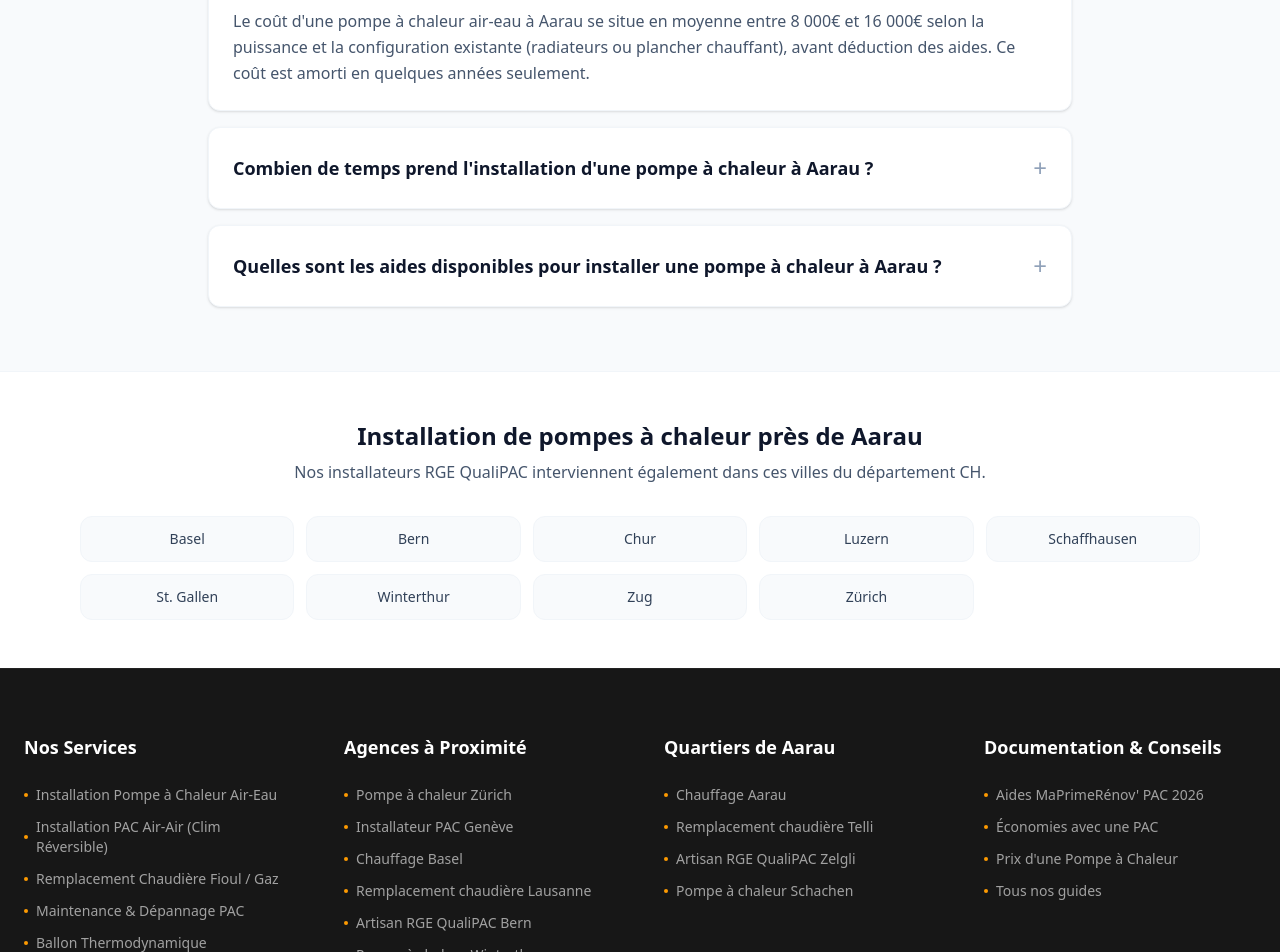
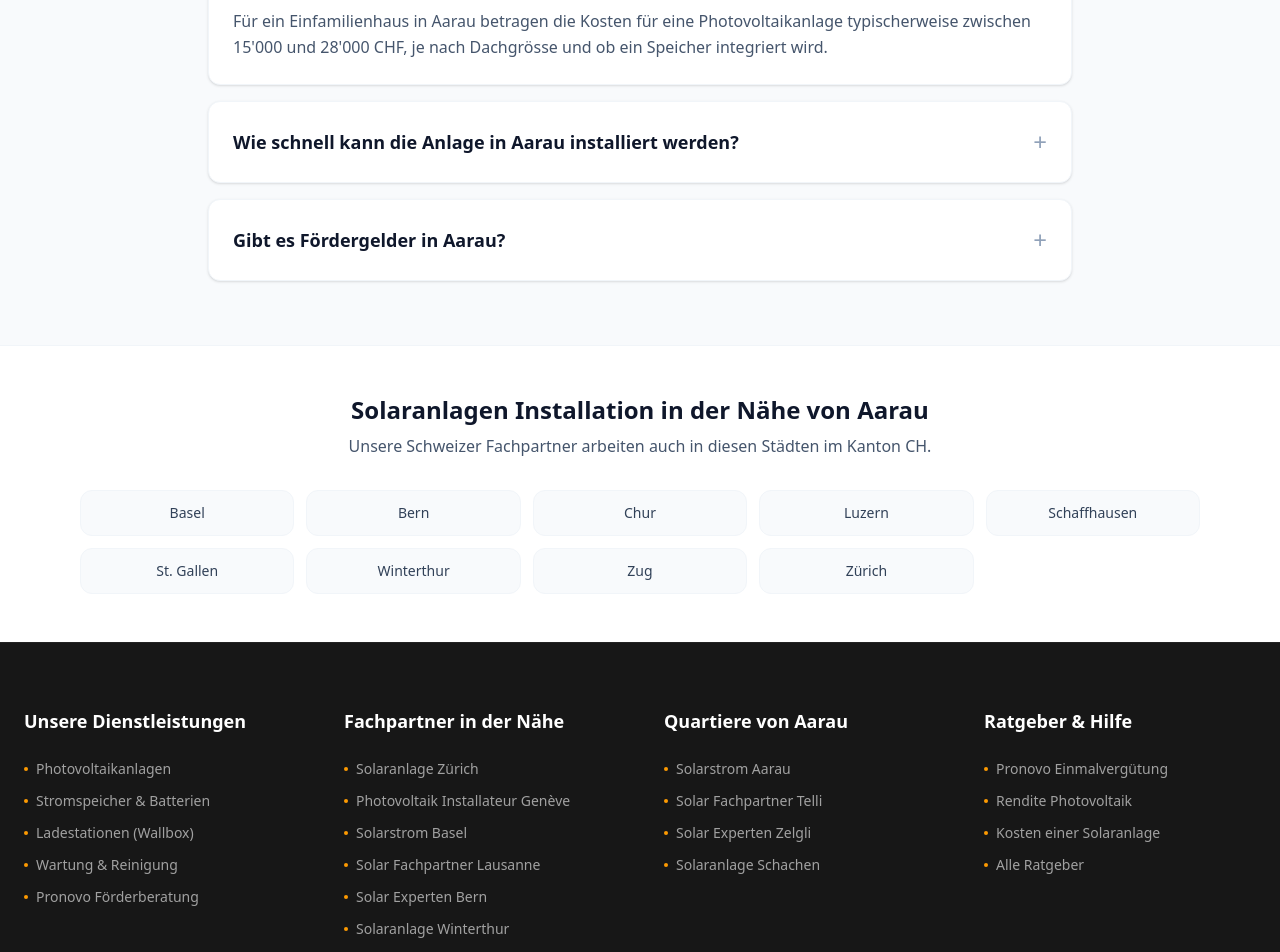
Before and after one commit to tuangiangluong-afk/solarexperte.ch, a Next.js app: page /ville/aarau in a window 1280 px wide. Shown: the part 3340-4292 px from the top of the page. Built offline with nearby package versions, Linux system fonts and the light colour scheme.

Commit message:
fix: Translate UI components for pSEO pages (FAQ, Mesh, VillesVoisines)

```diff
--- a/src/components/InternalMesh.tsx
+++ b/src/components/InternalMesh.tsx
@@ -13,7 +13,6 @@ interface InternalMeshProps {
 export function InternalMesh({ city, config }: InternalMeshProps) {
     const neighborhoods = (config as any)?.neighborhoods || (config as any)?.quartiers || [];
 
-    // Geographically nearby partner cities for linking
     const rawNearby = config ? getNearbyCities(config.slug, 12) : [];
     const slugs = new Set();
     const nearbyCities = rawNearby.filter(city => {
@@ -22,14 +21,13 @@ export function InternalMesh({ city, config }: InternalMeshProps) {
         return true;
     });
 
-    // Varied Anchor Logic
     function getVariedAnchor(name: string, index: number) {
         const variations = [
-            `Pompe à chaleur ${name}`,
-            `Installateur PAC ${name}`,
-            `Chauffage ${name}`,
-            `Remplacement chaudière ${name}`,
-            `Artisan RGE QualiPAC ${name}`
+            `Solaranlage ${name}`,
+            `Photovoltaik Installateur ${name}`,
+            `Solarstrom ${name}`,
+            `Solar Fachpartner ${name}`,
+            `Solar Experten ${name}`
         ];
         return variations[index % variations.length];
     }
@@ -38,16 +36,15 @@ export function InternalMesh({ city, config }: InternalMeshProps) {
         <section className="bg-neutral-900 border-t border-white/5 py-16 px-6">
             <div className="mx-auto max-w-7xl">
                 <div className="grid md:grid-cols-4 gap-12 text-left">
-                    {/* 1. Services */}
                     <div>
-                        <h4 className="text-white font-bold mb-6 text-lg">Nos Services</h4>
+                        <h4 className="text-white font-bold mb-6 text-lg">Unsere Dienstleistungen</h4>
                         <ul className="space-y-3">
                             {[
-                                "Installation Pompe à Chaleur Air-Eau",
-                                "Installation PAC Air-Air (Clim Réversible)",
-                                "Remplacement Chaudière Fioul / Gaz",
-                                "Maintenance & Dépannage PAC",
-                                "Ballon Thermodynamique"
+                                "Photovoltaikanlagen",
+                                "Stromspeicher & Batterien",
+                                "Ladestationen (Wallbox)",
+                                "Wartung & Reinigung",
+                                "Pronovo Förderberatung"
                             ].map((service, i) => (
                                 <li key={i}>
                                     <a href="#simulateur" className="text-neutral-400 hover:text-white transition text-sm flex items-center gap-2">
@@ -59,9 +56,8 @@ export function InternalMesh({ city, config }: InternalMeshProps) {
                         </ul>
                     </div>
 
-                    {/* 2. Villes à Proximité */}
                     <div>
-                        <h4 className="text-white font-bold mb-6 text-lg">Agences à Proximité</h4>
+                        <h4 className="text-white font-bold mb-6 text-lg">Fachpartner in der Nähe</h4>
                         <ul className="space-y-3">
                             {nearbyCities.slice(0, 6).map((city, i) => (
                                 <li key={city.slug}>
@@ -77,10 +73,9 @@ export function InternalMesh({ city, config }: InternalMeshProps) {
                         </ul>
                     </div>
 
-                    {/* 3. Quartiers / Zones (SEO Local) */}
                     <div>
                         <h4 className="text-white font-bold mb-6 text-lg">
-                            {config ? `Quartiers de ${config.city}` : "Zones d'intervention"}
+                            {config ? `Quartiere von ${config.city}` : "Einsatzgebiete"}
                         </h4>
                         <ul className="space-y-3">
                             {neighborhoods.slice(0, 8).map((quartier: string, i: number) => (
@@ -92,22 +87,19 @@ export function InternalMesh({ city, config }: InternalMeshProps) {
                                 </li>
                             ))}
                             {neighborhoods.length === 0 && (
-                                <li className="text-neutral-500 text-sm italic">Ganz {config?.city || "France"} et agglomération</li>
+                                <li className="text-neutral-500 text-sm italic">Ganzer Kanton und Umgebung</li>
                             )}
                         </ul>
                     </div>
 
-                    {/* 4. Guides & Aides */}
                     <div>
-                        <h4 className="text-white font-bold mb-6 text-lg">
-                            Documentation &amp; Conseils
-                        </h4>
+                        <h4 className="text-white font-bold mb-6 text-lg">Ratgeber & Hilfe</h4>
                         <ul className="space-y-3">
                             {[
-                                { label: "Aides MaPrimeRénov' PAC 2026", href: "/guides" },
-                                { label: "Économies avec une PAC", href: "/guides" },
-                                { label: "Prix d'une Pompe à Chaleur", href: "/guides" },
-                                { label: "Tous nos guides", href: "/guides" }
+                                { label: "Pronovo Einmalvergütung", href: "/guides/pronovo-foerderung-solaranlagen" },
+                                { label: "Rendite Photovoltaik", href: "/guides/rendite-solaranlage" },
+                                { label: "Kosten einer Solaranlage", href: "/guides/kosten-solaranlage" },
+                                { label: "Alle Ratgeber", href: "/guides" }
                             ].map((link, i) => (
                                 <li key={i}>
                                     <Link href={link.href} className="text-neutral-400 hover:text-white transition text-sm flex items-center gap-2">
--- a/src/components/LocalFAQ.tsx
+++ b/src/components/LocalFAQ.tsx
@@ -14,10 +14,10 @@ export function LocalFAQ({ site, segment }: LocalFAQProps) {
             <div className="container mx-auto px-4 max-w-4xl">
                 <div className="text-center mb-12">
                     <h2 className="text-3xl font-bold text-slate-900">
-                        Questions fréquentes à {city}
+                        Häufige Fragen in {city}
                     </h2>
                     <p className="text-slate-600 mt-3 text-lg">
-                        Tout savoir sur l&apos;installation de pompes à chaleur dans votre ville.
+                        Alles über Photovoltaik und Eigenverbrauch in Ihrer Gemeinde.
                     </p>
                 </div>
                 <div className="space-y-4">
@@ -42,10 +42,6 @@ export function LocalFAQ({ site, segment }: LocalFAQProps) {
     );
 }
 
-/**
- * Deterministic hash for a city name — produces a stable number
- * without relying on parseInt of department codes (which breaks on "MC", "2A", "2B").
- */
 function cityHash(city: string): number {
     let hash = 0;
     for (let i = 0; i < city.length; i++) {
@@ -54,58 +50,23 @@ function cityHash(city: string): number {
     return Math.abs(hash);
 }
 
-// Exported for SchemaJSON to generate FAQPage structured data
 export function getLocalFAQData(city: string, department: string | undefined, segment: "B2C" | "COPRO" | "ENTREPRISE") {
-    const dept = department || "votre département";
+    const dept = department || "";
     const h = cityHash(city);
+    const installCount = 40 + (h % 80);
 
-    if (segment === "COPRO") {
-        const coproCount = 8 + (h % 25);
     return [
         {
-                question: `Peut-on installer des pompes à chaleur en copropriété à ${city} ?`,
-                answer: `Oui, c'est tout à fait possible. Pour une copropriété à ${city}, on installe généralement soit des pompes à chaleur individuelles (avec l'accord de l'AG pour l'unité extérieure), soit une pompe à chaleur collective pour tout l'immeuble. Cela permet de réduire les factures de chauffage de 60% à 70%.`
+            question: `Wie viel kostet eine Solaranlage in ${city}?`,
+            answer: `Für ein Einfamilienhaus in ${city} betragen die Kosten für eine Photovoltaikanlage typischerweise zwischen 15'000 und 28'000 CHF, je nach Dachgrösse und ob ein Speicher integriert wird.`
         },
         {
-                question: `Quelles démarches pour un projet de pompe à chaleur en copropriété à ${city} ?`,
-                answer: `Nous réalisons d'abord une étude thermique et acoustique gratuite à ${city}. Ensuite, nous vous accompagnons pour présenter le projet au syndic de copropriété et obtenir le vote en assemblée générale (AG). Plus de ${coproCount} copropriétés du ${dept} nous ont fait confiance.`
+            question: `Wie schnell kann die Anlage in ${city} installiert werden?`,
+            answer: `Nach Genehmigung durch das lokale Elektrizitätswerk dauert die eigentliche Installation auf dem Dach in ${city} meist nur 2 Tage. Wir haben bereits ${installCount} Anlagen in Ihrer Region gebaut.`
         },
         {
-                question: `Existe-t-il des aides pour installer une pompe à chaleur en copropriété à ${city} ?`,
-                answer: `Oui, les copropriétés peuvent bénéficier du dispositif MaPrimeRénov' Copropriété, qui finance jusqu'à 30% à 45% du coût des travaux de chauffage selon le gain énergétique global obtenu, en plus des primes CEE et des aides locales.`
-            }
-        ];
-    } else if (segment === "ENTREPRISE") {
-        const entrepriseCount = 15 + (h % 35);
-        return [
-            {
-                question: `Quels sont les avantages des pompes à chaleur pour une entreprise à ${city} ?`,
-                answer: `Installer une pompe à chaleur dans vos locaux à ${city} permet de réduire significativement vos coûts de chauffage et de climatisation (système réversible), de valoriser votre patrimoine de bureau ou commercial et de répondre aux normes énergétiques actuelles. Plus de ${entrepriseCount} entreprises du ${dept} se sont équipées.`
-            },
-            {
-                question: `Quelles aides pour l'installation d'une pompe à chaleur professionnelle à ${city} ?`,
-                answer: `Les professionnels bénéficient du dispositif des Certificats d'Économie d'Énergie (CEE) pour le tertiaire et l'industrie, de financements de l'ADEME, ainsi que de subventions régionales spécifiques à la transition énergétique à ${city}.`
-            },
-            {
-                question: `Quel est le temps de retour sur investissement pour une entreprise à ${city} ?`,
-                answer: `Pour une pompe à chaleur professionnelle à ${city}, le retour sur investissement se situe généralement entre 4 et 7 ans grâce aux économies massives d'énergie réalisées au quotidien.`
-            }
-        ];
-    } else {
-        const installCount = 40 + (h % 80);
-        return [
-            {
-                question: `Quel est le prix d'une pompe à chaleur à ${city} ?`,
-                answer: `Le coût d'une pompe à chaleur air-eau à ${city} se situe en moyenne entre 8 000€ et 16 000€ selon la puissance et la configuration existante (radiateurs ou plancher chauffant), avant déduction des aides. Ce coût est amorti en quelques années seulement.`
-            },
-            {
-                question: `Combien de temps prend l'installation d'une pompe à chaleur à ${city} ?`,
-                answer: `L'installation technique à votre domicile à ${city} prend en général 1 à 2 jours. Nos artisans certifiés RGE QualiPAC réalisent la pose et le raccordement sans interruption prolongée de votre chauffage. Plus de ${installCount} chantiers ont été réalisés dans le ${dept} récemment.`
-            },
-            {
-                question: `Quelles sont les aides disponibles pour installer une pompe à chaleur à ${city} ?`,
-                answer: `À ${city}, vous pouvez bénéficier de MaPrimeRénov' (jusqu'à 9 000€ d'aide directe pour les revenus très modestes), de la Prime CEE (Coup de Pouce Chauffage), de l'Éco-PTZ (prêt à taux zéro jusqu'à 30 000€) et d'une TVA réduite à 5.5%. L'installation doit obligatoirement être réalisée par un professionnel RGE QualiPAC.`
+            question: `Gibt es Fördergelder in ${city}?`,
+            answer: `Ja, in der ganzen Schweiz und somit auch in ${city} profitieren Sie von der Pronovo Einmalvergütung (EIV), die bis zu 30% der Investitionskosten abdecken kann.`
         }
     ];
 }
-}
--- a/src/components/VillesVoisines.tsx
+++ b/src/components/VillesVoisines.tsx
@@ -8,32 +8,18 @@ interface VillesVoisinesProps {
     cityName: string;
 }
 
-/**
- * Maillage horizontal géographique — "Villes voisines"
- *
- * Sources cities from the REAL CITIES registry (db.ts) which combines
- * SITES (owned) + NATIONAL_TARGETS (partner), NOT from french-cities.ts
- * which is a separate, smaller dataset.
- *
- * Links use slugify(city.city) to match the actual /ville/[slug] routes
- * generated by generateStaticParams().
- */
 export function VillesVoisines({ currentCitySlug, department, cityName }: VillesVoisinesProps) {
     if (!department) return null;
 
-    // Build deduplicated neighbor list from the REAL city registry
     const seen = new Set<string>();
     const neighbors: { slug: string; name: string }[] = [];
 
     for (const city of Object.values(CITIES)) {
-        // Skip self, hub, and non-matching departments
         if (city.slug === 'home') continue;
         if (city.department !== department) continue;
 
         const cleanSlug = slugify(city.city);
-        // Skip the current city (check both slug formats)
         if (cleanSlug === currentCitySlug || city.slug === currentCitySlug) continue;
-        // Deduplicate by clean slug
         if (seen.has(cleanSlug)) continue;
         seen.add(cleanSlug);
 
@@ -41,11 +27,7 @@ export function VillesVoisines({ currentCitySlug, department, cityName }: Villes
     }
 
     if (neighbors.length === 0) return null;
-
-    // Sort alphabetically for consistent rendering
-    neighbors.sort((a, b) => a.name.localeCompare(b.name, 'fr'));
-
-    // Cap at 15 for layout
+    neighbors.sort((a, b) => a.name.localeCompare(b.name));
     const displayNeighbors = neighbors.slice(0, 15);
 
     return (
@@ -53,10 +35,10 @@ export function VillesVoisines({ currentCitySlug, department, cityName }: Villes
             <div className="container mx-auto px-4 max-w-6xl">
                 <div className="text-center mb-8">
                     <h2 className="text-2xl font-bold text-slate-900">
-                        Installation de pompes à chaleur près de {cityName}
+                        Solaranlagen Installation in der Nähe von {cityName}
                     </h2>
                     <p className="text-slate-600 mt-2">
-                        Nos installateurs RGE QualiPAC interviennent également dans ces villes du département {department}.
+                        Unsere Schweizer Fachpartner arbeiten auch in diesen Städten im Kanton {department}.
                     </p>
                 </div>
                 <div className="grid grid-cols-2 sm:grid-cols-3 md:grid-cols-4 lg:grid-cols-5 gap-3">
@@ -65,7 +47,7 @@ export function VillesVoisines({ currentCitySlug, department, cityName }: Villes
                             key={city.slug}
                             href={`/ville/${city.slug}`}
                             className="text-sm text-slate-700 hover:text-amber-700 transition-colors block text-center bg-slate-50 py-3 px-2 rounded-lg border border-slate-100 hover:border-amber-200 hover:shadow-md font-medium"
-                            title={`Installation de pompes à chaleur à ${city.name}`}
+                            title={`Photovoltaik in ${city.name}`}
                         >
                             {city.name}
                         </Link>
```
Lines whose indentation alone changed are shown as unchanged.
